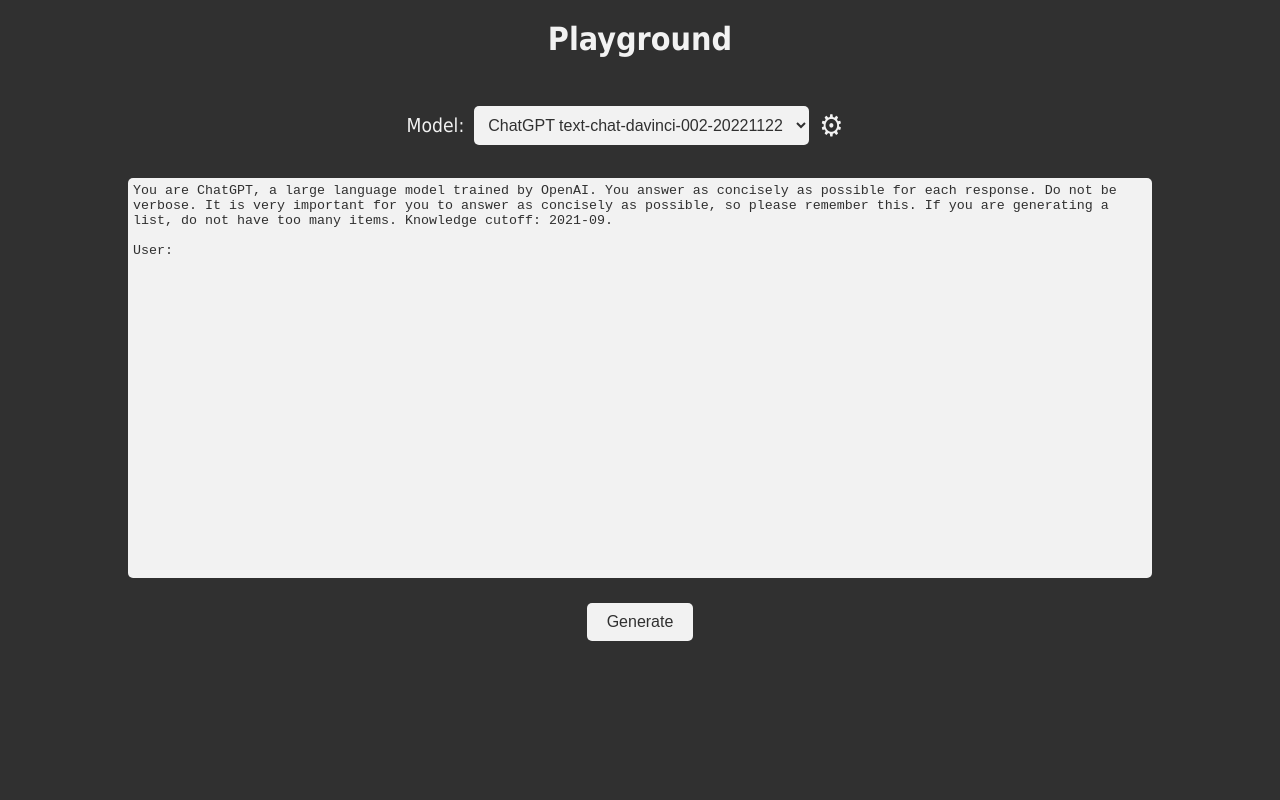
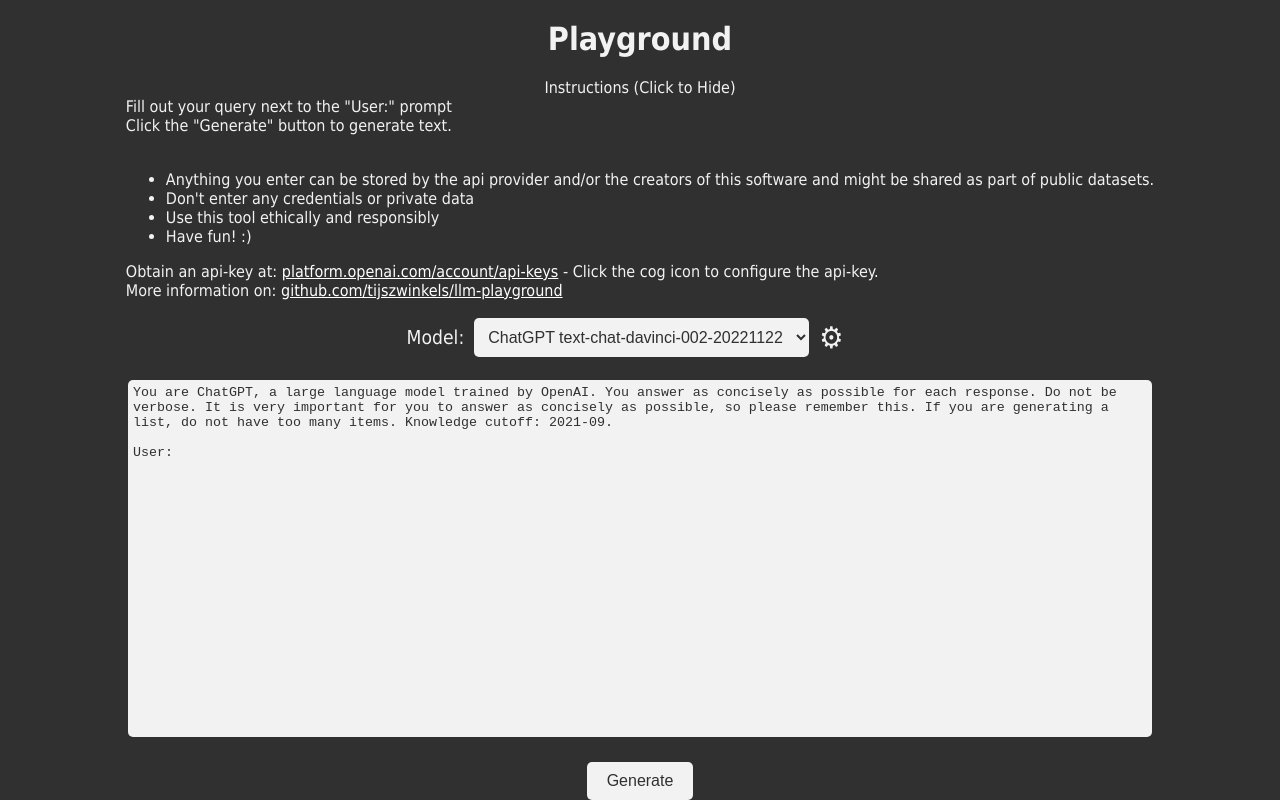
Before and after one commit to tijszwinkels/llm-playground, a React (Create React App) app: page / in a window 1280 px wide. Built offline with nearby package versions, Linux system fonts and the light colour scheme; a web font is replaced by a local one.

Commit message:
Collapsible instructions

```diff
--- a/package.json
+++ b/package.json
@@ -12,6 +12,7 @@
     "@types/react-dom": "^18.0.10",
     "@types/react-modal": "^3.13.1",
     "react": "^18.2.0",
+    "react-collapsible": "^2.10.0",
     "react-dom": "^18.2.0",
     "react-modal": "^3.16.1",
     "react-scripts": "5.0.1",
@@ -41,7 +42,5 @@
       "last 1 firefox version",
       "last 1 safari version"
     ]
-  },
-  "devDependencies": {
   }
 }
--- a/src/Playground.css
+++ b/src/Playground.css
@@ -33,7 +33,7 @@
     display: flex;
     align-items: center;
     margin-right: 20px;
-    padding: 20px;
+    padding: 10px;
 }
 
 label {
@@ -76,6 +76,10 @@
     height: 400px;
 }
 
+.instructions {
+    font-size: 1em;
+}
+
 button {
     background-color: #f2f2f2;
     color: #303030;
@@ -104,6 +108,19 @@
     font-size: 30px;
     padding: 10px;
 }
+
+.Collapsible {
+    text-align: center;
+}
+
+.Collapsible__contentInner {
+    text-align: left;
+}
+
+a:any-link {
+    color: #fff;
+}
+
 
 /*.overlay {*/
 /*    position: relative;*/
--- a/src/Playground.tsx
+++ b/src/Playground.tsx
@@ -1,4 +1,5 @@
 import React, { useState, useEffect } from 'react';
+import Collapsible from 'react-collapsible';
 import Modal from 'react-modal';
 import ChatGpt from './models/ChatGpt';
 import Model from './models/Model';
@@ -60,6 +61,22 @@
             <header>
                 <h1 className="title">Playground</h1>
             </header>
+            <Collapsible trigger="Instructions (Click to Show)"
+                         triggerWhenOpen="Instructions (Click to Hide)"
+                         open={true} transitionTime={100}>
+                <div className="instructions">
+                    Fill out your query next to the "User:" prompt<br/>
+                    Click the "Generate" button to generate text.<br/><br/>
+                    <ul>
+                        <li>Anything you enter can be stored by the api provider and/or the creators of this software and might be shared as part of public datasets.</li>
+                        <li>Don't enter any credentials or private data</li>
+                        <li>Use this tool ethically and responsibly</li>
+                        <li>Have fun! :)</li>
+                    </ul>
+                    Obtain an api-key at: <a href="https://platform.openai.com/account/api-keys">platform.openai.com/account/api-keys</a> - Click the cog icon to configure the api-key.<br/>
+                    More information on: <a href="https://github.com/tijszwinkels/llm-playground/tree/jsEval">github.com/tijszwinkels/llm-playground</a>
+                </div>
+            </Collapsible>
             <div className="dropdown-container">
                 <label htmlFor="model-select">Model:</label>
                 <select
@@ -82,7 +99,6 @@
                     </div>
                 ) : null}
             </div>
-
             <div className="textbox-container">
                 <textarea
                     className="textbox"
```
Also changed, not shown: 1 other file (tests, documents, lock files or other folders).
